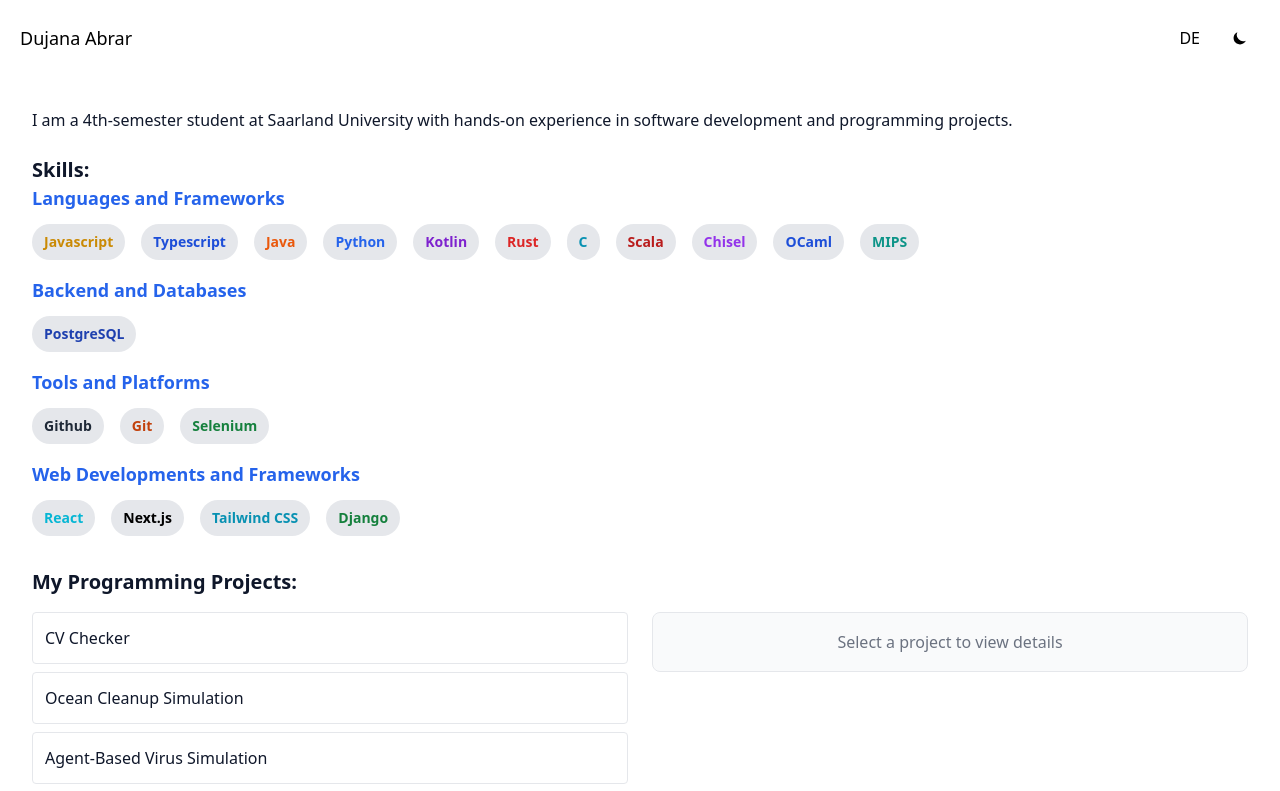
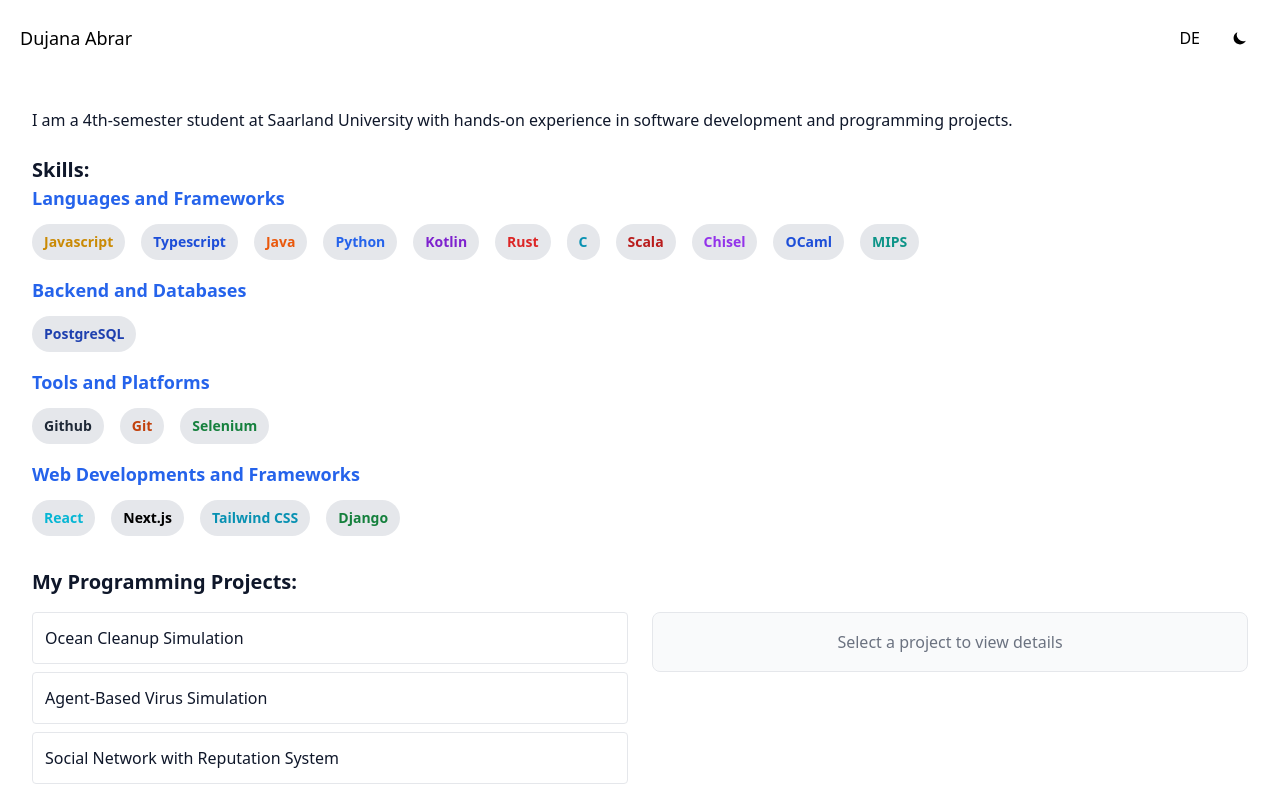
Before and after one commit to TheGuy-26/TheGuy-26.github.io, a React (Vite) app: page / in a window 1280 px wide. Shown: the top 791 px of the page. Built offline with nearby package versions, Linux system fonts and the light colour scheme.

Commit message:
removed uninteresting project

```diff
--- a/src/Projects.tsx
+++ b/src/Projects.tsx
@@ -72,12 +72,6 @@ export default function Projects({ language }: ProjectProps) {
 
     const projects = [
         {
-            id: 'cvchecker',
-            name: t.project_list.cvchecker,
-            url: 'https://www.sivy.pro',
-            skills: ['react', 'typescript', 'tailwind-css', 'google-gemini-api', 'json-handling']
-        },
-        {
             id: 'sopra24',
             name: t.project_list.sopra24,
             skills: ['kotlin', 'system-testing', 'unit-testing', 'integration-testing']
@@ -121,7 +115,7 @@ export default function Projects({ language }: ProjectProps) {
         {
             id: 'tictactoe',
             name: t.project_list.tictactoe,
-            skills: ['react', 'typescript', 'tailwind-css']
+            skills: ['react', 'typescript', 'tailwind-css', 'reinforcement learning']
         }
     ];
 
--- a/src/translations.ts
+++ b/src/translations.ts
@@ -4,7 +4,6 @@ export const translations = {
       skills: "Skills",
       projects: "My Programming Projects",
       project_list: {
-          cvchecker: "CV Checker",
           concurrent: "Agent-Based Virus Simulation",
           bde: "Social Network with Reputation System",
           sys1: "Hardware Design with Chisel – Bit Manipulation and RISC-V Extension",
@@ -15,10 +14,6 @@ export const translations = {
           tictactoe: "Tic-Tac-Toe with Q-Learning"
       },
       project_descriptions: {
-          cvchecker: "IntelliApply is an AI-powered dashboard designed to streamline and optimize the job search process. The application enables users to upload their CV and manage job opportunities through a pipeline system. Leveraging the Google Gemini API, it performs a detailed analysis of the user's resume against each job description, generating a percentage-based match score, " +
-              "a qualitative summary, and a breakdown of matching and missing skills. To accelerate the application workflow, the system also automatically drafts a professionally written, tailored cover letter for each position.\n\nBeyond the core analysis, IntelliApply offers an AI-driven CV improvement feature that provides actionable suggestions for enhancing a resume to better fit" +
-              " a specific role, including recommending new bullet points and modifications to existing content. The user interface, built with React and Tailwind CSS, is organized into a 'Job Pipeline' for prospective roles and an 'Application History' to track submitted applications. Key features include a configurable match score threshold, dual-language support (English and German), " +
-              "and local storage persistence for tracking applied jobs.",
           conc: "In this proejct we developed an agent-based simulation model to predict the spread of the fictional Pincer Pox virus. The system models individual agents moving in a 2D grid, each with infection states (susceptible, infected, infectious, recovered). It simulates behavior such as movement, coughing, breathing, and virus transmission within a defined radius.\n\n"+
               "To improve performance, we parallelized the simulation using spatial partitioning (patches with padding). Each patch is simulated independently for several ticks before synchronizing with neighboring patches, ensuring deterministic results while minimizing communication overhead. This approach enables efficient and scalable concurrent simulations.",
           bde: "In this project, we developed a proof-of-concept social network that integrates a skill-based reputation system called Fame Profiles, where users’ expertise and credibility influence their interactions on the platform. Starting from an existing Django-based application, we implemented logic to prevent users from posting content in areas where they " +
@@ -57,7 +52,6 @@ export const translations = {
     skills: "Fähigkeiten",
     projects: "Meine Programmierprojekte",
     project_list: {
-        cvchecker: "Lebenslauf-Prüfer",
         concurrent: "Agentenbasierte Virus-Simulation",
         bde: "Soziales Netzwerk mit Reputationssystem",
         sys1: "Hardware-Design mit Chisel – Bit-Manipulation und RISC-V-Erweiterung",
@@ -68,10 +62,6 @@ export const translations = {
         tictactoe: "Tic-Tac-Toe mit Q-Learning"
     },
       project_descriptions: {
-          cvchecker: "IntelliApply ist ein KI-gestütztes Dashboard, das den Bewerbungsprozess optimiert und vereinfacht. Die Anwendung ermöglicht es Benutzern, ihren Lebenslauf hochzuladen und Stellenangebote in einem Pipeline-System zu verwalten. Mithilfe der Google Gemini API führt es eine detaillierte Analyse des Lebenslaufs im Vergleich zu jeder Stellenbeschreibung durch und generiert einen prozentualen Übereinstimmungswert, " +
-              "eine qualitative Zusammenfassung sowie eine Aufschlüsselung passender und fehlender Fähigkeiten. Um den Bewerbungsprozess zu beschleunigen, erstellt das System zudem automatisch ein professionell formuliertes, maßgeschneidertes Anschreiben für jede Position.\n\nÜber die Kernanalyse hinaus bietet IntelliApply eine KI-gesteuerte Funktion zur Lebenslaufverbesserung, die konkrete Vorschläge zur Optimierung des Lebenslaufs " +
-              "für eine bestimmte Stelle liefert, einschließlich Empfehlungen für neue Stichpunkte und Änderungen an bestehenden Inhalten. Die Benutzeroberfläche, entwickelt mit React und Tailwind CSS, ist in eine 'Job-Pipeline' für potenzielle Stellen und eine 'Bewerbungshistorie' zur Nachverfolgung eingereichter Bewerbungen unterteilt. Zu den Hauptfunktionen gehören ein konfigurierbarer Schwellenwert für die Übereinstimmung, Mehrsprachigkeit (Englisch und Deutsch) " +
-              "und die Speicherung der Bewerbungshistorie im lokalen Speicher des Browsers.",
           conc: "In diesem Projekt haben wir ein agentenbasiertes Simulationsmodell entwickelt, um die Ausbreitung des fiktiven Virus Pincer Pox vorherzusagen. Das System modelliert einzelne Agenten, die sich auf einem 2D-Raster bewegen und verschiedene Infektionszustände haben (empfänglich, infiziert, ansteckend, genesen). Es simuliert Verhalten wie Bewegung, Husten, Atmen und die Virusübertragung in einem bestimmten Radius.\n\n" +
               "Zur Leistungssteigerung haben wir die Simulation durch räumliche Aufteilung (Bereiche mit Pufferzonen) parallelisiert. Jeder Bereich wird für mehrere Zeitschritte unabhängig simuliert, bevor er sich mit benachbarten Bereichen synchronisiert. Dadurch bleiben die Ergebnisse deterministisch, während der Kommunikationsaufwand gering bleibt. Dieser Ansatz ermöglicht effiziente und skalierbare parallele Simulationen.",
 
```
